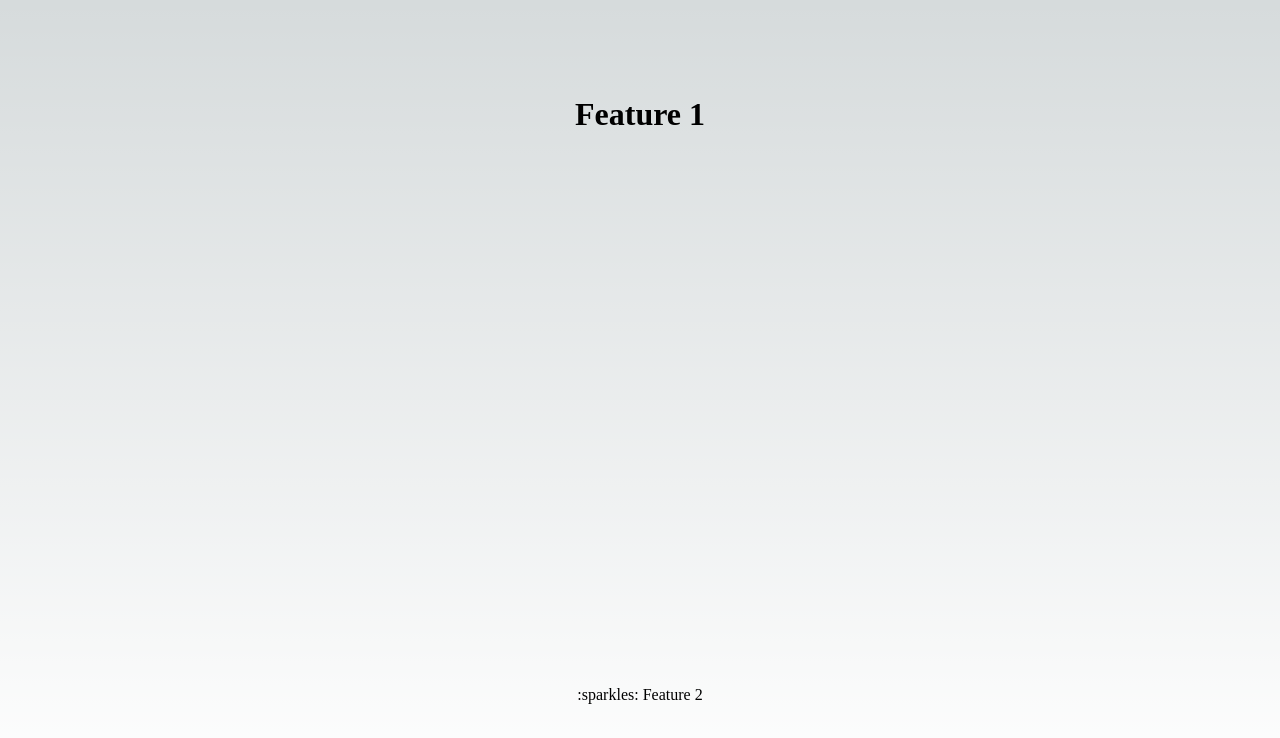
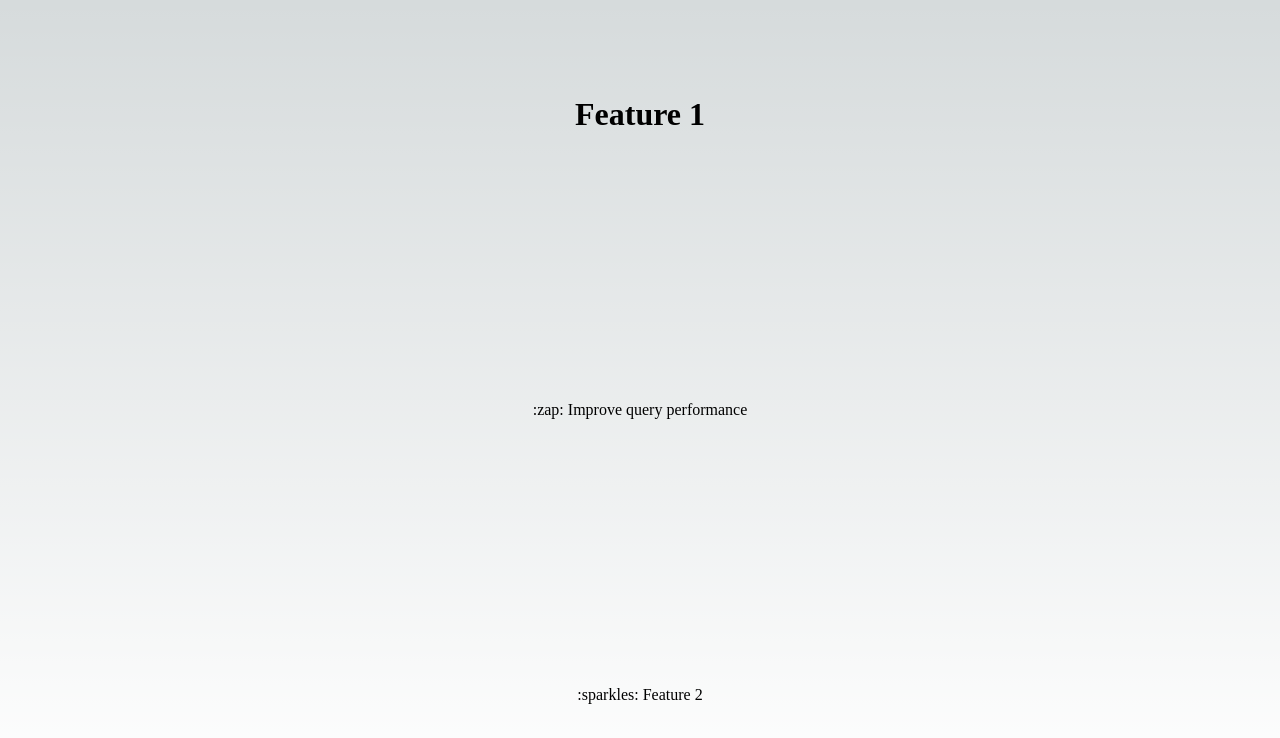
Before and after one commit to DaniCastel/gitmoji-nextjs-example, a Next.js app: page / in a window 1280 px wide. Shown: the top 738 px of the page. Built offline with nearby package versions, Linux system fonts and the light colour scheme.

Commit message:
:zap: Improve query performance

```diff
--- a/pages/index.tsx
+++ b/pages/index.tsx
@@ -18,7 +18,7 @@ export default function Home() {
       <h1>Feature 1</h1>
       {/* <div>:construction: Work in progress</div> */}
       {/* <div>:art: Improve structure / format of the code</div>  */}
-      {/* <div>:zap: Improve query performance</div> */}
+      <div>:zap: Improve query performance</div>
       <div>:sparkles: Feature 2</div>
       {/* <div>:sparkles: New plugin</div>  */}
       {/* <div>:lipstick: PLD UI improvements</div>  */}
```
